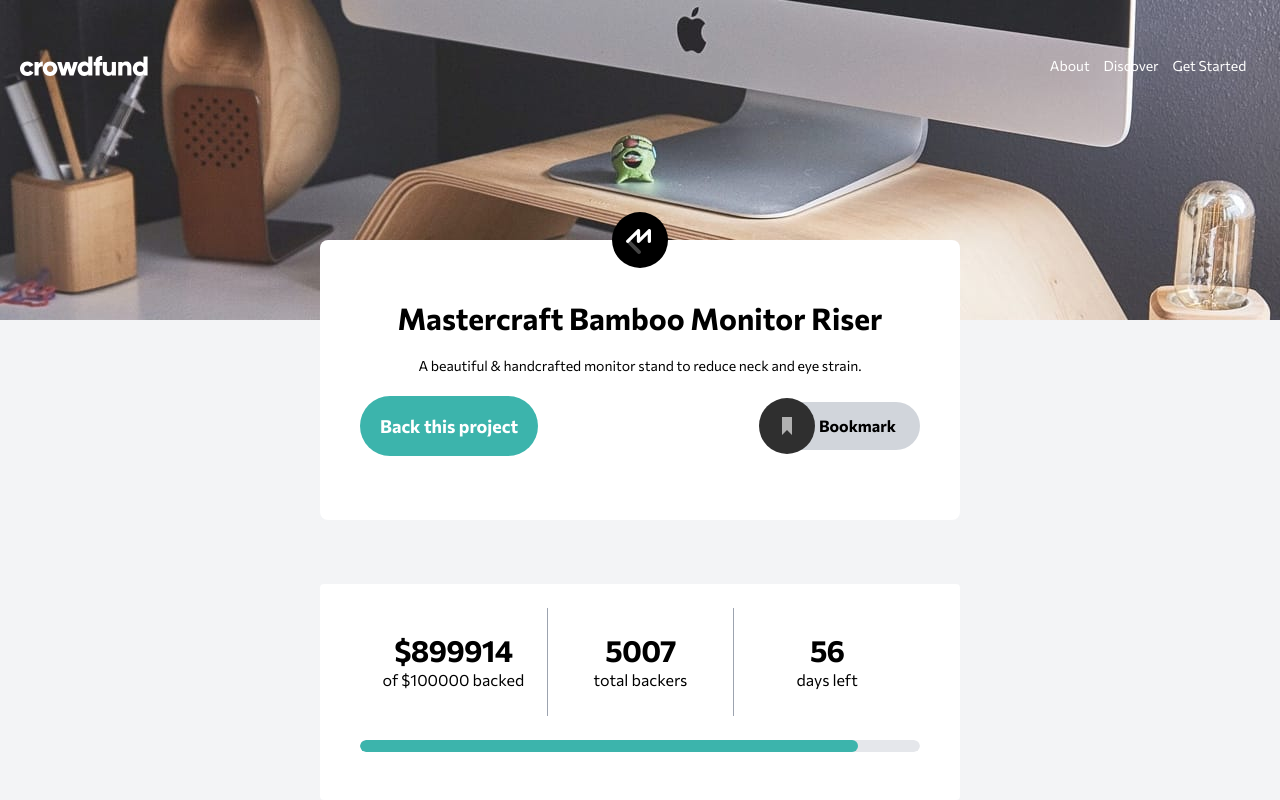
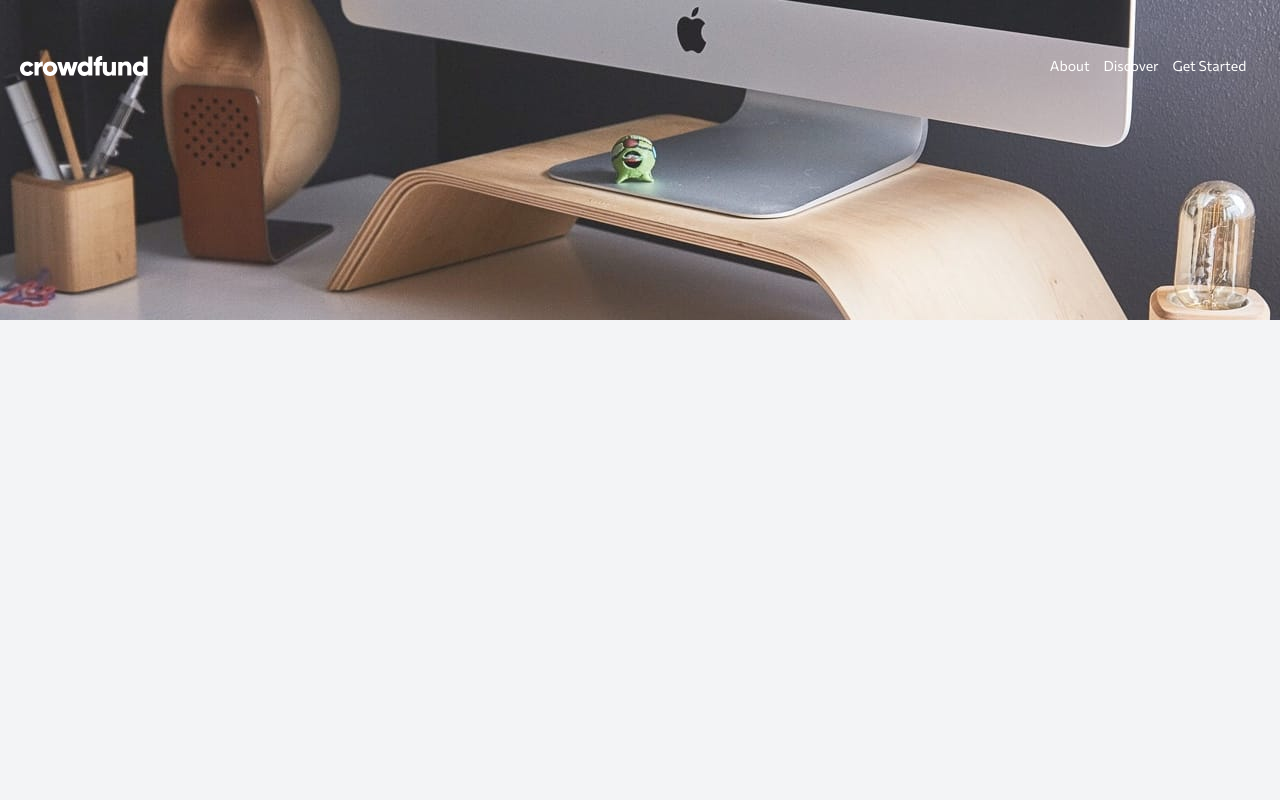
Before and after one commit to drashish77/crowdfund, a React (Create React App) app: page / in a window 1280 px wide. Shown: the top 800 px of the page. Built offline with nearby package versions, Linux system fonts and the light colour scheme.

Commit message:
redirecting corrected

```diff
--- a/src/App.js
+++ b/src/App.js
@@ -8,7 +8,7 @@ function App() {
   return (
     <Router>
       <Header />
-      <Route path='/'>
+      <Route path='/crowdfund'>
         <Home />
       </Route>
     </Router>
--- a/src/components/Header.js
+++ b/src/components/Header.js
@@ -12,7 +12,7 @@ const Header = () => {
       <div id='hero' className='w-full h-80'>
         <nav className='flex justify-between items-center py-8 md:py-14 px-5'>
           <div className='logo'>
-            <Link to='/'>
+            <Link to='/crowdfund'>
               <img src={crowdfund} alt='' />
             </Link>
           </div>
```
Also changed, not shown: 10 other files (tests, documents, lock files or other folders).
